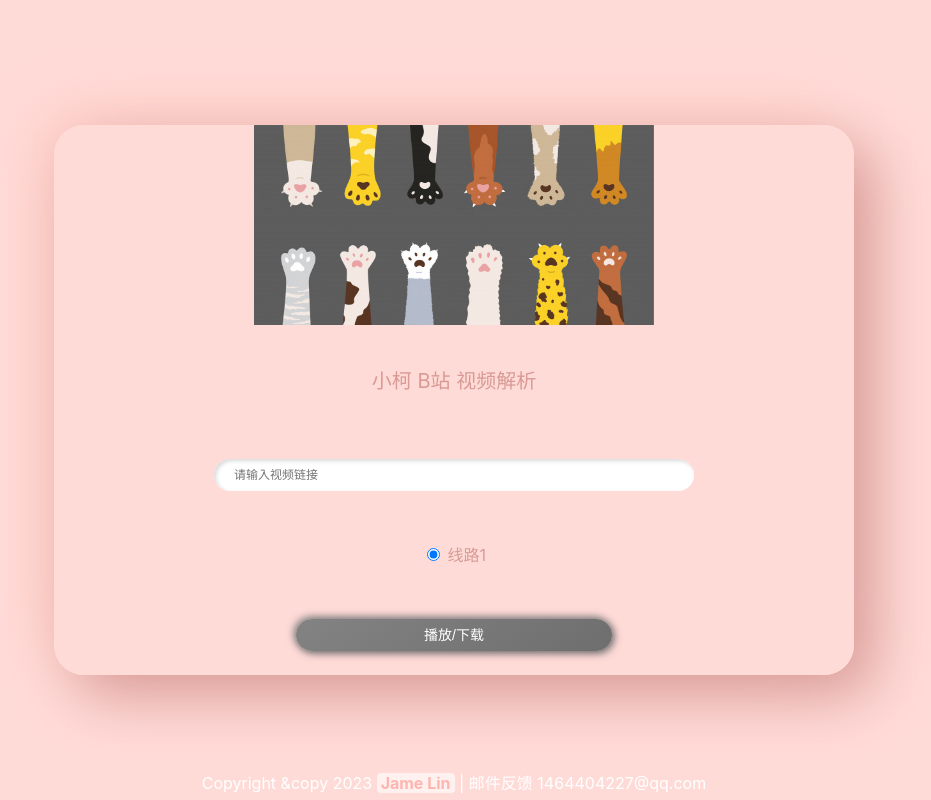
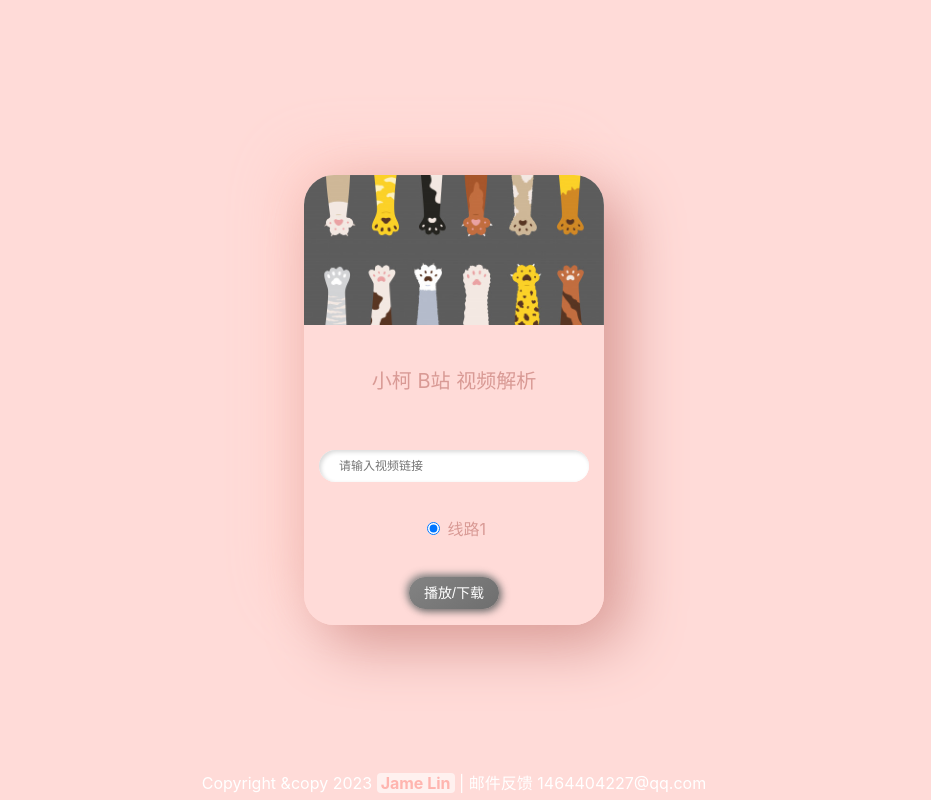
Before and after one commit to kellyke520/kelin96.github.io, a plain HTML site: page index.html in a window 1280 px wide. Shown: the whole page, without its empty margins (186-1117 px from the left). Drawn offline with Linux system fonts and the light colour scheme.

Commit message:
适应手机

```diff
--- a/index.html
+++ b/index.html
@@ -27,7 +27,9 @@
             <label for="api2">线路2</label>
           </div> -->
         </div>
-        <button type="submit" class="play">播放/下载</button>
+        <div class="btn-wrap">
+          <button type="submit" class="play">播放/下载</button>
+        </div>
       </form>
     </div>
     <div class="card-back">
--- a/style.css
+++ b/style.css
@@ -1,6 +1,4 @@
 html {
-
-
   font-family: "SF Pro SC","SF Pro Display","SF Pro Icons","PingFang SC","Helvetica Neue","Helvetica","Arial",sans-serif;
   -webkit-user-select: none;
   user-select: none;
@@ -39,8 +37,8 @@
 .card {
   position: relative;
   transform-style: preserve-3d;
-  width: 800px;
-  height: 550px;
+  width: 300px;
+  height: 450px;
   border-radius: 30px;
   box-shadow:  20px 20px 60px var(--shadow-right-bottom-color),
               -20px -20px 60px var(--shadow-left-top-color);
@@ -80,7 +78,7 @@
 }
 
 .card-front img {
-  width: 50%;
+  width: 100%;
 }
 
 .card-front .desc {
@@ -111,7 +109,7 @@
 }
 
 .card-front form #media-url {
-  width: 100%;
+  width: 150%;
   line-height: 30px;
   outline: none;
   padding-left: 20px;
@@ -123,9 +121,9 @@
               inset -2px -2px 4px var(--input-right-bottom-color);
 }
 
-/* .card-front form #media-url:hover {
+.card-front form #media-url:hover {
   background: linear-gradient(145deg, #e6e6e6, #ffffff);
-} */
+}
 
 .card-front form .apis {
   width: 100%;
@@ -137,9 +135,9 @@
 }
 
 .card-front form .play {
-  width: 66%;
+  width: 50%;
   line-height: 30px;
-  /* align-self: flex-end; */
+  align-self: flex-end;
   outline: none;
   border: 0;
   border-radius: 25px;
@@ -159,6 +157,10 @@
   background: linear-gradient(145deg, #6e6e6e, #838383);
   box-shadow:  2px 2px 4px #686868,
                 -2px -2px 4px #8c8c8c;
+}
+.btn-wrap{
+  width: 100%;
+  text-align: center;
 }
 
 /* 背面 */
```
